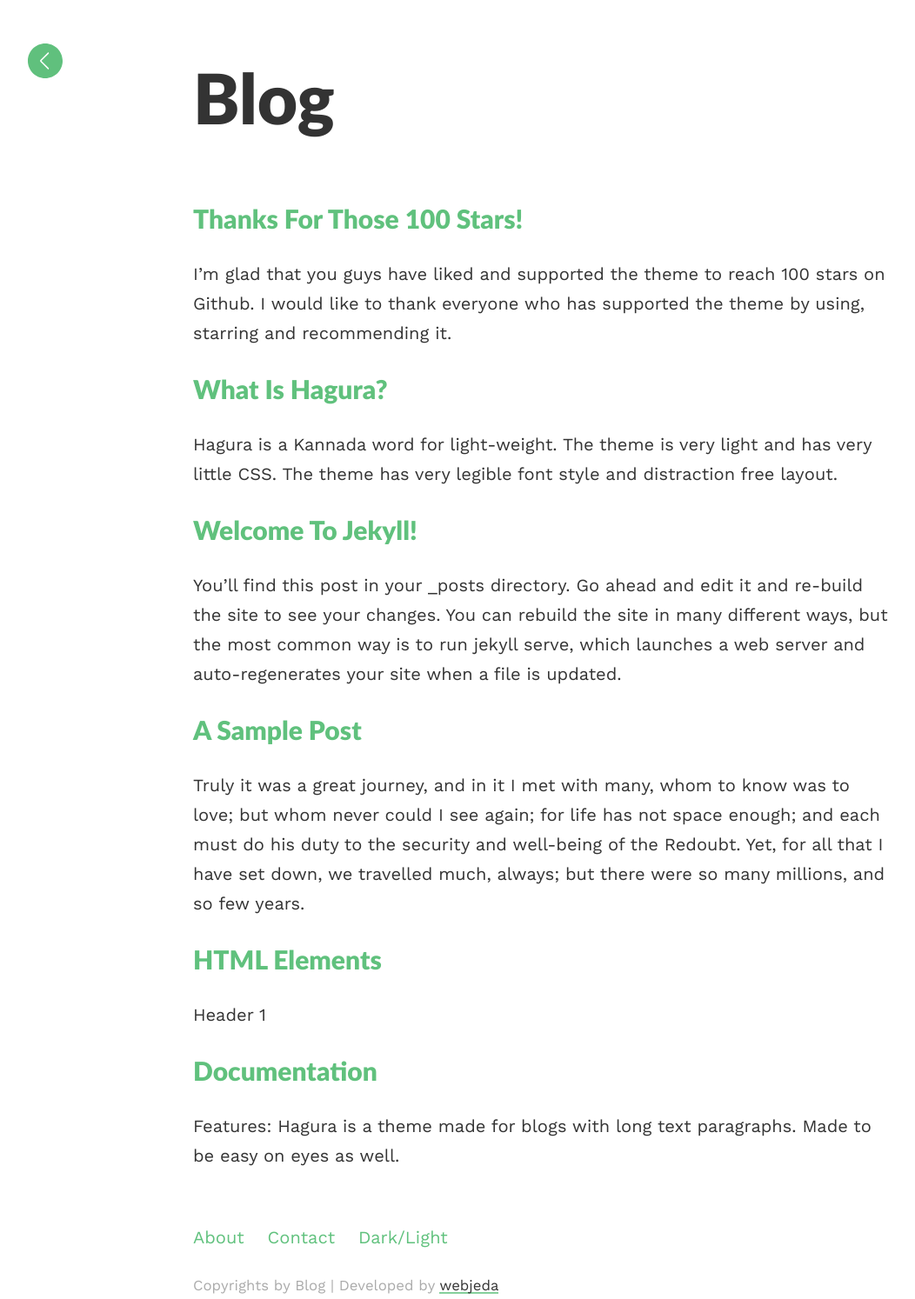
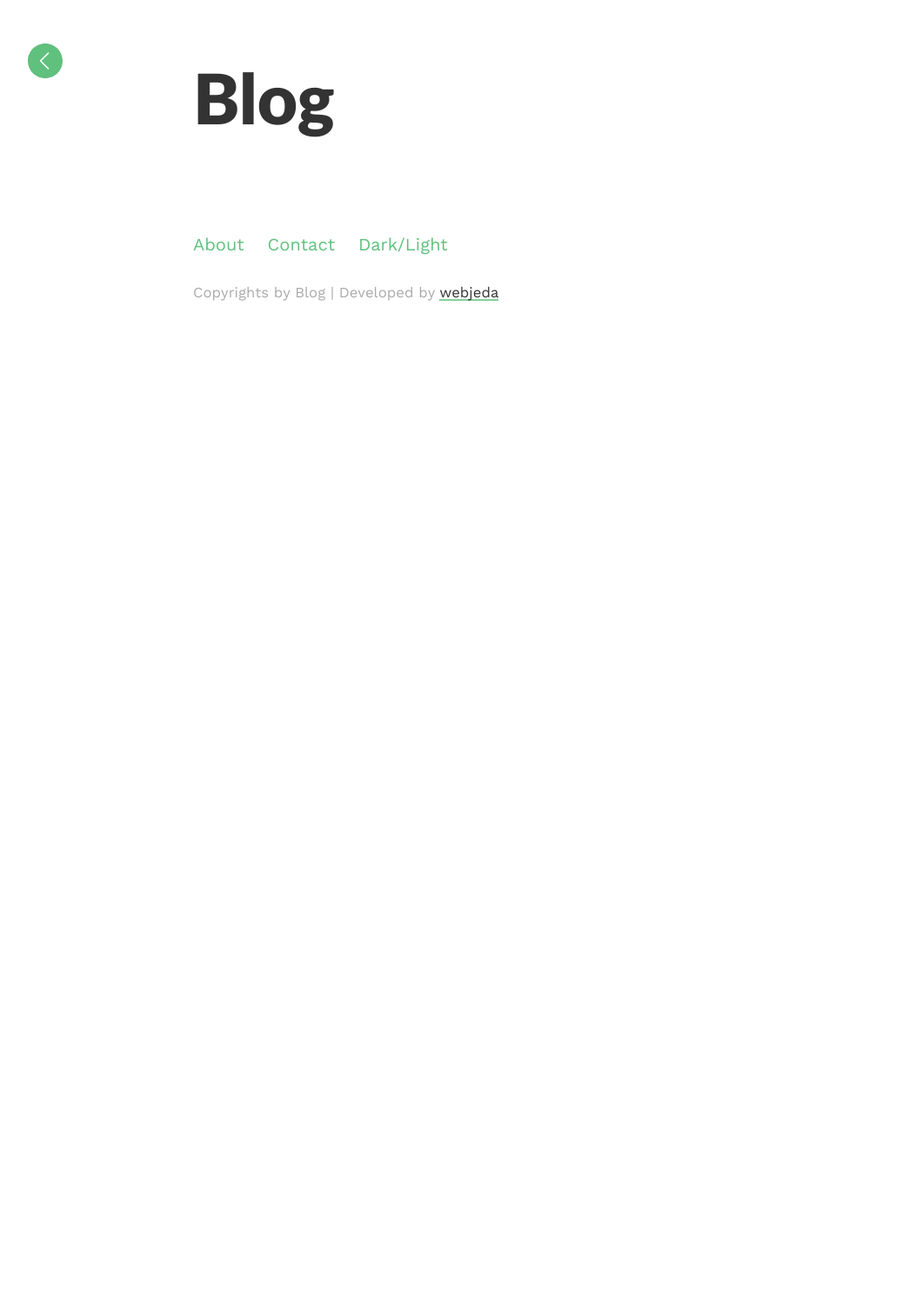
Before and after one commit to LarryHsiao/Blog, a Jekyll site: the page built from index.html, in a window 1280 px wide. Shown: the whole page at 87% size, without its empty margins (18-1070 px from the left). Built offline with Jekyll 4.4.1, drawn with Linux system fonts in a browser that asks for light colours; after the commit the page ends 980 px from its top, so only the background shows below that.

Commit message:
remove theme files

```diff
--- a/_posts/2016-05-07-documentation.md
+++ /dev/null
@@ -1,49 +0,0 @@
----
-layout: post
-title: Documentation
----
-
-# Features:
-Hagura is a theme made for blogs with long text paragraphs. Made to be easy on eyes as well.
-
-Suitable fonts are selected for better readability. Since the theme is created for smartphone reading, the theme is very light so that it loads instantly on a slow data connection.
-
-The theme comes with pre-installed **analytics**, **disqus** and **html compressor**. But make sure you change key parameters in the **_config.yml** file.
-
-* Do not remove this line (it will not be displayed)
-{:toc}
-
-## Switch Night-Mode
-The best part is the night-mode that comes with this theme. Once you click on night-mode, the website remebers it untill you close or toggle!
-
-
-## Installation
-* Fork the repository
-* Go to settings and set Github Pages source as master.
-* Your new site should be ready at https://username.github.io/hagura/
-
-
-Default theme will look like this
-
-![webjeda hagura jekyll theme](http://webjeda.com/hagura/images/hagura-1.png)
-
-Switch to Dark Theme
-
-![webjeda hagura dark jekyll theme](http://webjeda.com/hagura/images/hagura-dark-jekyll-theme.png)
-
-This theme is responsive.
-
-![webjeda hagura responsive jekyll theme](http://webjeda.com/hagura/images/hagura-responsive.png)
-
-
-## Development
-Make changes to the **master** branch and create a pull request. Do not use **gh-pages** branch as it is used to host the theme.
-
-
-## License
-MIT License
-
-
-### Version 1.0
-* Description along with the title in the index page.
-* Removed ugly theme switch icon and added text link.
--- a/_posts/2016-05-07-elements.md
+++ /dev/null
@@ -1,72 +0,0 @@
----
-layout: post
-title: HTML elements
----
-
-
-
-
-# Header 1
-
-## Header 2
-
-### Header 3
-
-#### Header 4
-
-##### Header 5
-
-###### Header 6
-
-
-
-## Paragraphs
-
-These are sample paragraphs showing *italics*, **bold** and ``code`` text style. Here is an unordered  list
-
-* Item 1
-* Item 2
-* Item 3
-
-and an ordered list
-
-1. Item 1
-2. Item 2
-3. Item 3
-
->A blockquote would look like this.
-
-> another one
->
-> with multiple lines
-
-
-## Image
-
-![sample post]({{site.baseurl}}/images/image-3.png)
-
-Lorem ipsum dolor sit amet, consectetur adipiscing elit, sed do eiusmod tempor incididunt ut labore et dolore magna aliqua. Ut enim ad minim veniam, quis nostrud exercitation ullamco laboris nisi ut aliquip ex ea commodo consequat. Duis aute irure dolor in reprehenderit in voluptate velit esse cillum dolore eu fugiat nulla pariatur.
-
-A code block would look like this.
-{% highlight html %}
-
-<div class="nav">
-    <ul>
-        <li>About</li>
-        <li>Contact</li>
-        <li>Project</li>
-    </ul>
-</div>
-
-
-{% endhighlight %}
-
-Sed ut perspiciatis unde omnis iste natus error sit voluptatem accusantium doloremque laudantium, totam rem aperiam, eaque ipsa quae ab illo inventore veritatis et quasi architecto beatae vitae dicta sunt explicabo. Nemo enim ipsam voluptatem quia voluptas sit aspernatur aut odit aut fugit.
-
-
-Use below code to show **Table of Contents** on a page
-
-{% highlight css %}
-* Do not remove this line (it will not be displayed)
-{:toc}
-{% endhighlight %}
--- a/_posts/2016-09-16-all-text.md
+++ /dev/null
@@ -1,21 +0,0 @@
----
-layout: post
-title:  "A sample post"
-date:   2016-09-16 23:34:56 +0530
----
-
-
-Truly it was a great journey, and in it I met with many, whom to know was to love; but whom never could I see again; for life has not space enough; and each must do his duty to the security and well-being of the Redoubt. Yet, for all that I have set down, we travelled much, always; but there were so many millions, and so few years.
-
-
-Atticus said to Jem one day, “I’d rather you shot at tin cans in the backyard, but I know you’ll go after birds. Shoot all the blue jays you want, if you can hit ‘em, but remember it’s a sin to kill a mockingbird.” That was the only time I ever heard Atticus say it was a sin to do something, and I asked Miss Maudie about it. “Your father’s right,” she said. “Mockingbirds don’t do one thing except make music for us to enjoy. They don’t eat up people’s gardens, don’t nest in corn cribs, they don’t do one thing but sing their hearts out for us. That’s why it’s a sin to kill a mockingbird.
-
-
-I took a deep breath and listened to the old brag of my heart. I am, I am, I am.
-
-
-We believe that we can change the things around us in accordance with our desires—we believe it because otherwise we can see no favourable outcome. We do not think of the outcome which generally comes to pass and is also favourable: we do not succeed in changing things in accordance with our desires, but gradually our desires change. The situation that we hoped to change because it was intolerable becomes unimportant to us. We have failed to surmount the obstacle, as we were absolutely determined to do, but life has taken us round it, led us beyond it, and then if we turn round to gaze into the distance of the past, we can barely see it, so imperceptible has it become.
-
-The most beautiful things in the world cannot be seen or touched, they are felt with the heart.
-
-Hello babies. Welcome to Earth. It’s hot in the summer and cold in the winter. It’s round and wet and crowded. On the outside, babies, you’ve got a hundred years here. There’s only one rule that I know of, babies-“God damn it, you’ve got to be kind.
--- a/_posts/2016-09-17-welcome-to-jekyll.markdown
+++ /dev/null
@@ -1,25 +0,0 @@
----
-layout: post
-title:  "Welcome to Jekyll!"
-date:   2016-09-17 23:34:56 +0530
-categories: jekyll update
----
-You’ll find this post in your `_posts` directory. Go ahead and edit it and re-build the site to see your changes. You can rebuild the site in many different ways, but the most common way is to run `jekyll serve`, which launches a web server and auto-regenerates your site when a file is updated.
-
-To add new posts, simply add a file in the `_posts` directory that follows the convention `YYYY-MM-DD-name-of-post.ext` and includes the necessary front matter. Take a look at the source for this post to get an idea about how it works.
-
-Jekyll also offers powerful support for code snippets:
-
-{% highlight ruby %}
-def print_hi(name)
-  puts "Hi, #{name}"
-end
-print_hi('Tom')
-#=> prints 'Hi, Tom' to STDOUT.
-{% endhighlight %}
-
-Check out the [Jekyll docs][jekyll-docs] for more info on how to get the most out of Jekyll. File all bugs/feature requests at [Jekyll’s GitHub repo][jekyll-gh]. If you have questions, you can ask them on [Jekyll Talk][jekyll-talk].
-
-[jekyll-docs]: http://jekyllrb.com/docs/home
-[jekyll-gh]:   https://github.com/jekyll/jekyll
-[jekyll-talk]: https://talk.jekyllrb.com/
--- a/_posts/2016-09-18-hagura.md
+++ /dev/null
@@ -1,19 +0,0 @@
----
-layout: post
-title:  "What is Hagura?"
-date:   2016-09-18 23:34:56 +0530
----
-
-
-Hagura is a [Kannada](https://en.wikipedia.org/wiki/Kannada){: target="_blank"} word for light-weight. The theme is very light and has very little CSS. The theme has very legible font style and distraction free layout.
-
-Now, a little more about Kannada. Kannada is probably the only language where spoken and written forms of a word are same.
-
-**English and German:**
-Most of the time in these languages we don’t read the word as a combination of letters probably because  they use Latin script. In fact, what we speak is the phonetic transcription of the words. examples: take two similar English words “put (/pʊt/)” and “cut (/kʌt/)” the ‘u’ in “put” is spoken with ‘ʊ’ sound but in “cut” it is having ‘ʌ’ sound. Similarly the German ‘G’ in “Tag” is pronounced like English ‘K’ but  the same German ‘G’ in “Gut” is pronounced like English ‘G’ itself.
-
-So it’s plain that in European languages (at least in English and German and probably in French, Italian and Spanish also) the written and spoken forms of words are quite different. Further there are more strange practices especially in English, like using silent letters(doubt), epiglottis stop for repeated letters (bottle),  not pronouncing ending letters (come, going, trying) and some really strange words (programme, analogue, queue) etc.
-
-Now the question is whether there is a language where spoken and written forms of a word are same? The answer is yes, there is a language called Kannada where a word is written and spoken in exactly same way. You can just pick up the letters that you want and put them together to form a word, it may not have meaning but it will be pronounced as if you are reading the letters together. I don’t want to call it as a superiority aspect of this language and take pride in this language being my mother tongue but I would say that it is something unique of this language.
-
-Source: [prismoflife](https://prismoflife.wordpress.com/2013/07/13/reading-exactly-what-is-written-and-writing-exactly-what-is-spoken)
--- a/_posts/2017-12-02-thank-you.md
+++ /dev/null
@@ -1,13 +0,0 @@
----
-layout: post
-title:  "Thanks for those 100 stars!"
----
-
-I'm glad that you guys have liked and supported the theme to reach 100 stars on Github. I would like to thank everyone who has supported the theme by using, starring and recommending it.
-
-Themes get better when people contribute. That is how our [Online CV](https://github.com/sharu725/online-cv){: target="_blank"} got more than 250 likes. I would like to ask users to suggest changes and if possible create a pull-request.
-
-You can still do it if you haven't yet, <a class="github-button" href="https://github.com/sharu725/hagura" data-style="mega" data-count-href="/sharu725/hagura/stargazers" data-count-api="/repos/sharu725/hagura#stargazers_count" data-count-aria-label="# stargazers on GitHub" aria-label="Star sharu725/hagura on GitHub">Star</a>
-<script async defer src="https://buttons.github.io/buttons.js"></script>
-
-Thank you
--- a/about.md
+++ b/about.md
@@ -1,13 +1,12 @@
 ---
-title: About Hagura
+title: About SilverHetch
 layout: post
 permalink: /about/
 published: true
 ---
 
-For more themes please visit [https://jekyll-themes.com](https://jekyll-themes.com){: target="_blank"}
+Hi, i`m Larry. An Android Developer in Taiwan(claim to be a Developer :P).
 
-Does the theme deserve a star?
+I`m publishing some stuff of mine which i think is useful to me, and i think it may also useful to someone.
 
-<a class="github-button" href="https://github.com/sharu725/hagura" data-style="mega" data-count-href="/sharu725/hagura/stargazers" data-count-api="/repos/sharu725/hagura#stargazers_count" data-count-aria-label="# stargazers on GitHub" aria-label="Star sharu725/hagura on GitHub">Star</a>
-<script async defer src="https://buttons.github.io/buttons.js"></script>
+Recently, I`m publishing articles on blog which i think is also useful.
--- a/contact.md
+++ b/contact.md
@@ -4,6 +4,6 @@ layout: post
 permalink: /contact/
 ---
 
-May be a contact form.
+You can contact me by mail.
 
 Email: <a href="mailto:{{site.email}}">{{site.email}}</a>
```
Also changed, not shown: README.md (deleted), readme.md (added), 2 other files.
